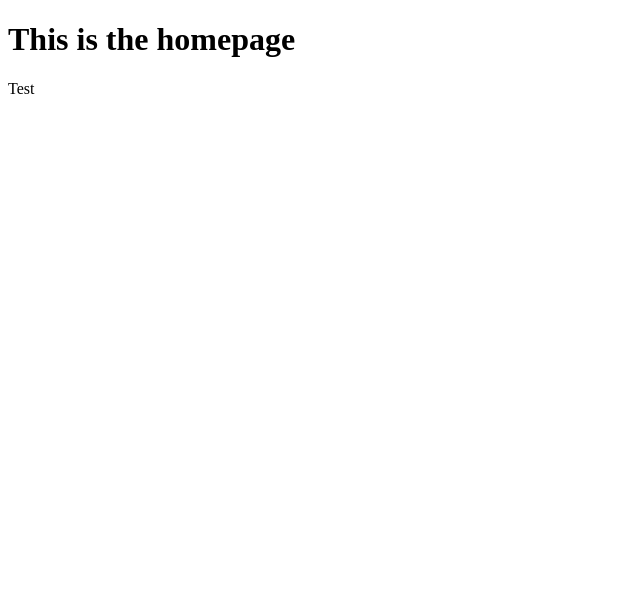
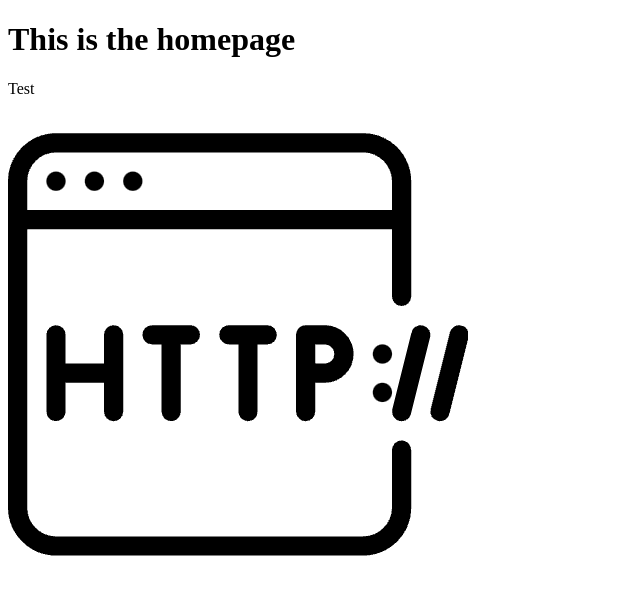
Before and after one commit to ammardev/webserver, a plain HTML site: page public/index.html in a window 1280 px wide. Shown: the whole page, without its empty margins (0-640 px from the left). Drawn offline with Linux system fonts and the light colour scheme.

Commit message:
Add an image for testing

```diff
--- a/public/index.html
+++ b/public/index.html
@@ -6,5 +6,6 @@
     <body>
         <h1>This is the homepage</h1>
         <p>Test</p>
+        <img src="/image.png"/>
     </body>
 </html>
```
Also changed, not shown: public/image.png (added).
